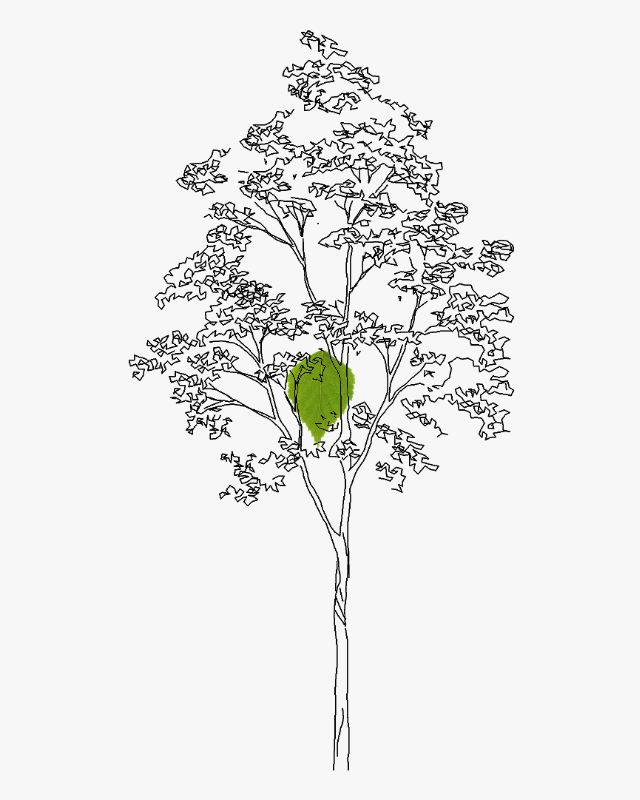
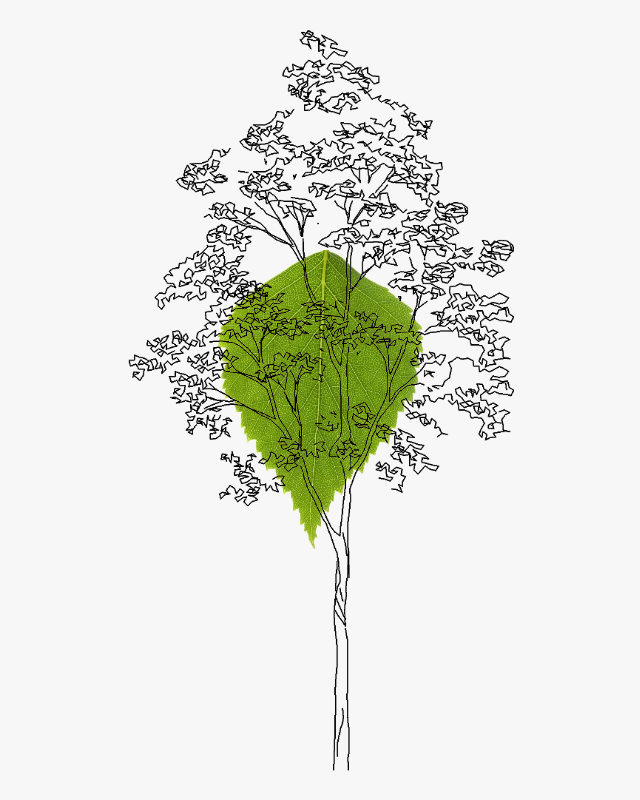
Before and after one commit to mswalsh68/Eat-Bodhi-and-Birch, a plain HTML site: page index.html in a window 1280 px wide. Shown: the whole page, without its empty margins (319-959 px from the left). Drawn offline with nearby package versions, Linux system fonts and the light colour scheme.

Commit message:
Update index.html

```diff
--- a/index.html
+++ b/index.html
@@ -16,7 +16,7 @@
 
 
     <div class="enter">
-        <a href="home.html"><img src="images/b13e7f5c77948ea13ac46dec560d2f49.jpg" height="100vh"></a>
+        <a href="home.html"><img src="images/b13e7f5c77948ea13ac46dec560d2f49.jpg" height="300vh"></a>
     </div>
 
 
```
